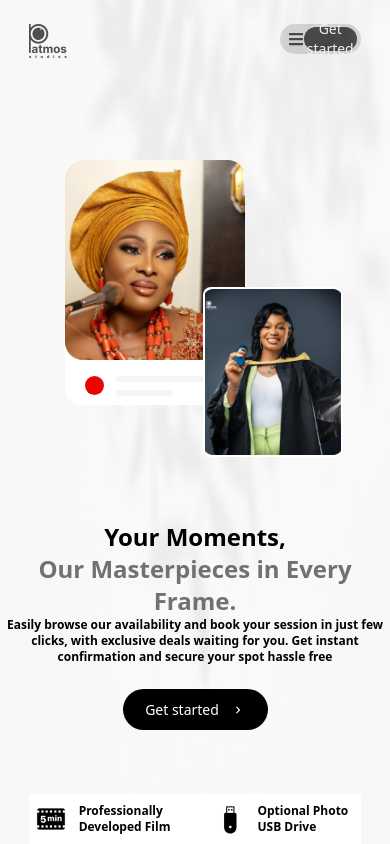
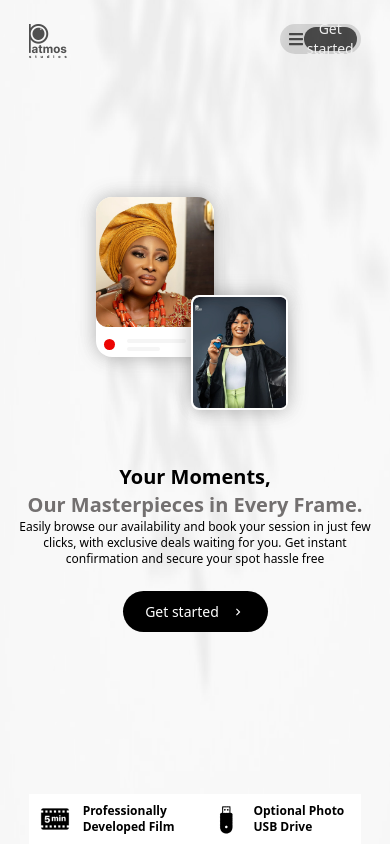
Before and after one commit to Stanley-enumahh/Patmos-Studio, a React (Vite) app: page / in a window 390 px wide. Built offline with nearby package versions, Linux system fonts and the light colour scheme.

Commit message:
home contd

```diff
--- a/src/App.css
+++ b/src/App.css
@@ -8,3 +8,7 @@
 /* .hero-icon-section {
   box-shadow: 0px 0px 7px rgba(0, 0, 0, 0.1);
 } */
+
+.heroImage {
+  box-shadow: 0 0 20px rgba(0, 0, 0, 0.3);
+}
--- a/src/pages/Homepage.jsx
+++ b/src/pages/Homepage.jsx
@@ -30,36 +30,36 @@ const Hero1 = () => {
 
 const HeroContent = () => {
   return (
-    <div className="h-[100%] relative z-50 w-full flex justify-center items-center">
-      <div className="h-full w-full flex-col flex  justify-center items-center gap-[70px] md:gap-[90px]">
+    <div className="h-full relative z-50 w-full flex justify-center items-center">
+      <div className="h-full w-full flex-col flex  md:justify-center justify-start items-center gap-[60px] md:gap-[90px]">
         {/* images  start*/}
-        <div className=" w-full h-[40%] md:h-fit flex justify-center items-center relative">
-          <div className="h-[245px] md:h-[270px] w-[180px] md:w-[200px] bg-white rounded-2xl mr-[80px] overflow-hidden flex flex-col gap-4">
+        <div className=" w-full h-[30%] md:h-fit flex justify-center items-center relative md:mt-0 mt-[150px]">
+          <div className="h-[160px] md:h-[270px] w-[118px] md:w-[200px] bg-white rounded-2xl mr-[80px] overflow-hidden flex flex-col md:gap-4 gap-3 heroImage">
             <img
               src={HeroImage1}
               alt=""
-              className="h-[200px] md:h-[221px] w-full object-cover"
+              className="h-[130px] md:h-[221px] w-full object-cover"
             />
-            <div className="flex flex-row gap-3 w-full px-5">
-              <p className="bg-[#EC0402] w-[19px] h-[19px] rounded-full"></p>
-              <span className="flex flex-col gap-2">
-                <p className="bg-[#F5F5F5] w-[100px] h-[6px] rounded-lg"></p>
-                <p className="bg-[#F5F5F5] w-[57px] h-[6px] rounded-lg"></p>
+            <div className="flex flex-row gap-3 w-full px-2">
+              <p className="bg-[#EC0402] w-[11px] h-[11px] md:w-[19px] md:h-[19px] rounded-full"></p>
+              <span className="flex flex-col gap-1 md:gap-2">
+                <p className="bg-[#F5F5F5] w-[59px] md:w-[100px] h-[4px] md:h-[6px] rounded-lg"></p>
+                <p className="bg-[#F5F5F5] w-[33px] md:w-[57px] h-[4px] md:h-[6px] rounded-lg"></p>
               </span>
             </div>
           </div>
         </div>
-        <div className="md:h-[194px] w-[140px] h-[170px] md:w-[164px] bg-white p-[2px] rounded-lg absolute md:top-[360px] top-[34%] left-[52%] md:left-[730px]">
+        <div className="md:h-[194px] w-[97px] h-[115px] md:w-[164px] bg-white p-[2px] rounded-lg absolute md:top-[360px] top-[35%] left-[49%] md:left-[730px] shadow-xl heroImage">
           <img src={HeroImage2} alt="" className="h-full w-full object-cover" />
         </div>
         {/* images  end*/}
         {/* text start */}
-        <div className=" w-[100%] md:w-[50%] flex flex-col items-center justify-center text-center md:gap-3">
-          <h1 className="text-2xl md:text-4xl font-bold text-[#737070]">
+        <div className=" w-[95%] md:w-[50%] flex flex-col items-center justify-center text-center md:gap-3 ">
+          <h1 className="text-xl md:text-4xl font-bold text-[#737070]">
             <span className="text-black text-nowrap"> Your Moments,</span>{" "}
             <br /> Our Masterpieces in Every Frame.
           </h1>
-          <p className="text-xs font-semibold">
+          <p className="text-xs md:font-semibold">
             Easily browse our availability and book your session in just few
             clicks, with exclusive deals waiting for you. Get instant
             confirmation and secure your spot hassle free{" "}
@@ -69,7 +69,7 @@ const HeroContent = () => {
           </button>
         </div>
 
-        <div className="h-[50px] w-[85%] md:w-[530px] absolute bottom-0 hero-icon-section bg-white flex flex-row justify-around">
+        <div className="h-[50px] w-[85%] md:w-[530px] absolute bottom-0 hero-icon-section bg-white flex flex-row justify-around px-2">
           <div className="w-[160px] items-center justify-between gap-3 flex flex-row">
             <img src={FilmIcon} alt="" />
             <p className="text-xs font-semibold">
```
